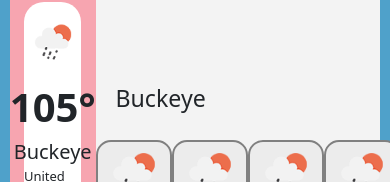
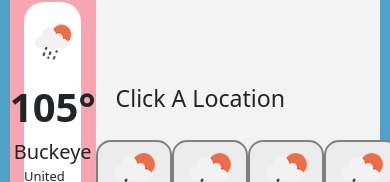
Before and after one commit to Joshuarvlcb/Atlas, a React (Create React App) app: page / in a window 390 px wide. Shown: the part 450-632 px from the top of the page. Built offline with nearby package versions, Linux system fonts and the light colour scheme.

Commit message:
we still need to make a mobile version

```diff
--- a/src/App.js
+++ b/src/App.js
@@ -12,7 +12,7 @@ import GuestIcon from './assests/guest-icon.png'
 
 
 function App() {
-    const [city, setCity] = useState('Buckeye')
+    const [city, setCity] = useState('Click A Location')
     const [cityData, setCityData] = useState([
         {
             id:1,
```
